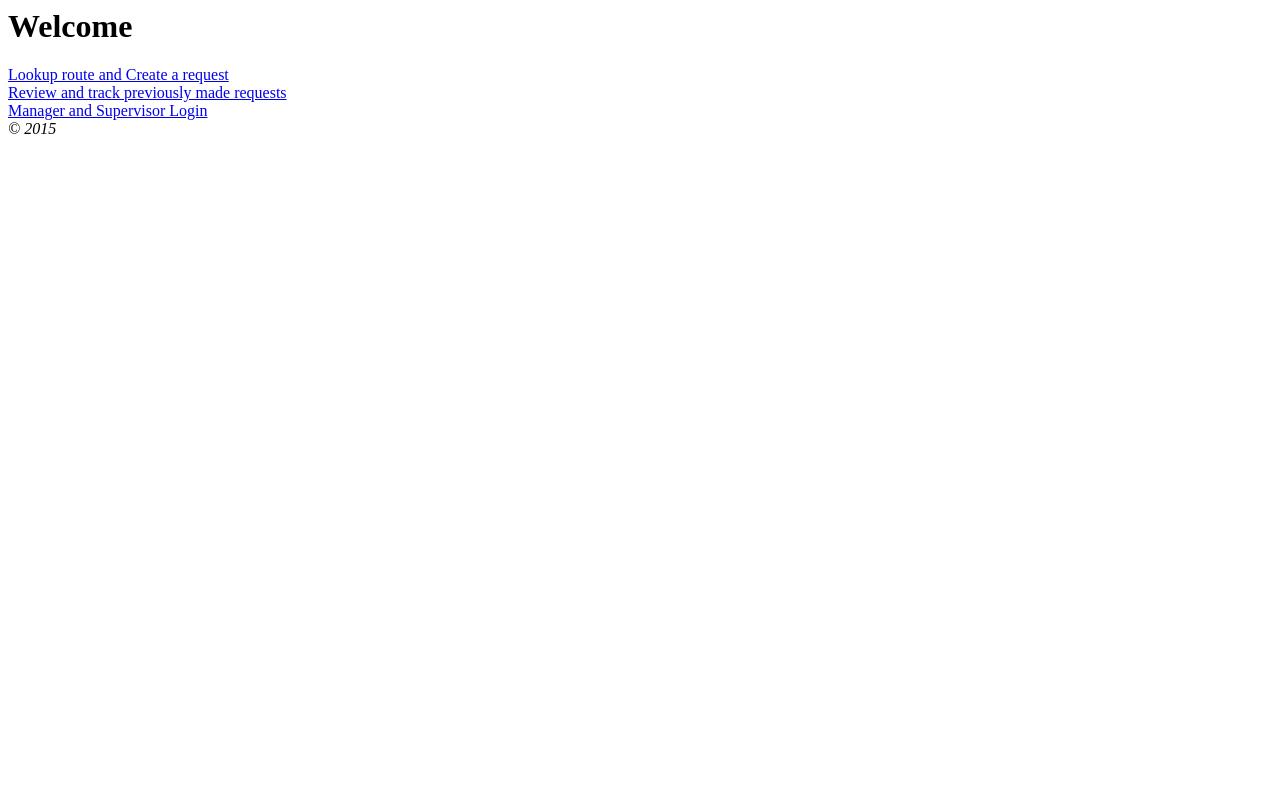
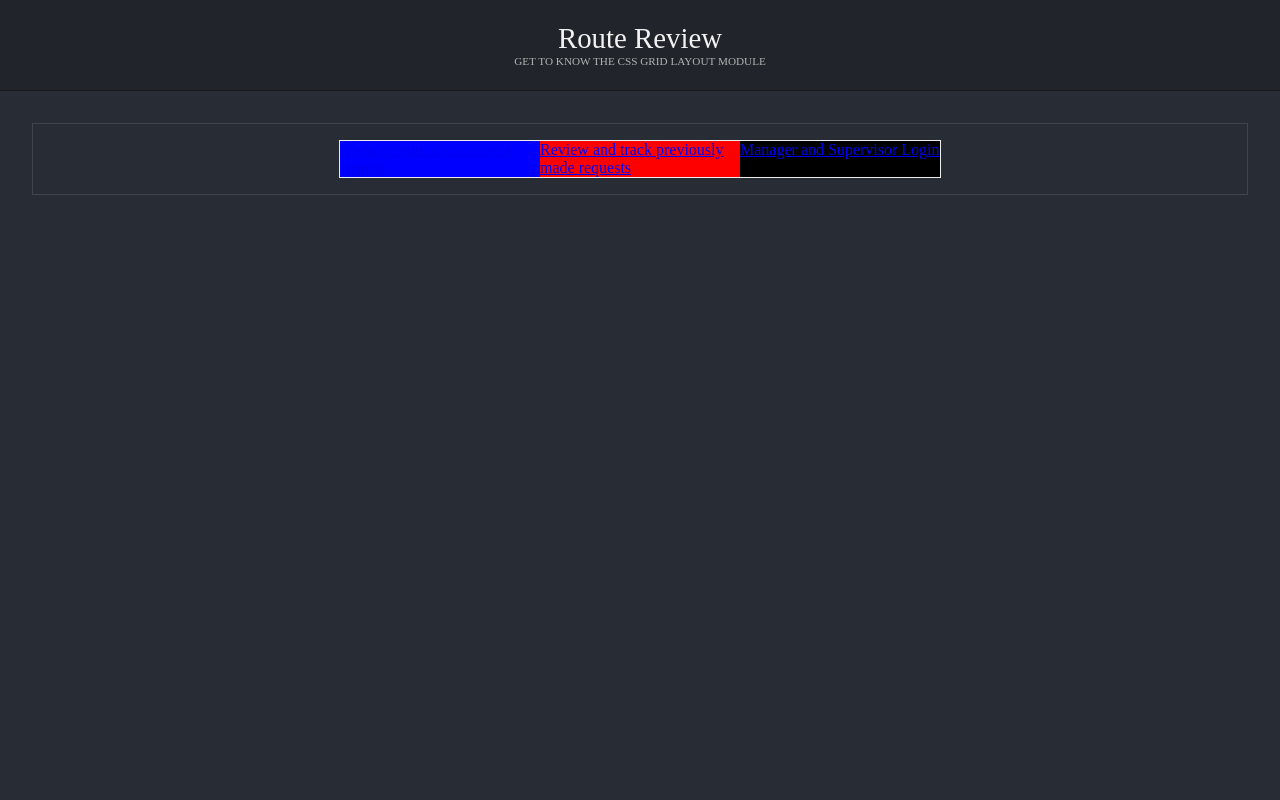
Before and after one commit to a-strauty/SRrequest, a CodeIgniter app: page /database/index.php/welcome/index in a window 1280 px wide. Run offline with CodeIgniter, Linux system fonts and the light colour scheme.

Commit message:
Starting the stylesheet. This required me to modify the views.

```diff
--- a/application/controllers/Welcome.php
+++ b/application/controllers/Welcome.php
@@ -26,7 +26,7 @@ class Welcome extends CI_Controller {
 	 */
 	public function index()
 	{
-		$data['title'] = "Welcome";
+		$data['title'] = "Route Review - Home";
 
 		$this->load->view('templates/header', $data);
 		$this->load->view('home');
--- a/application/views/home.php
+++ b/application/views/home.php
@@ -1,21 +1,11 @@
-<div class="nav_wrapper" id="nav_sr">
+<div class="box nav_button" id="nav_lookup">
+   <?php echo anchor('sr', 'Lookup route and Create a request'); ?>
+</div>
 
-	<div class="nav_button" id="nav_lookup">
-	   <?php echo anchor('sr', 'Lookup route and Create a request'); ?>
-	</div>
+<div class="box nav_button" id="nav_review">
+   <?php echo anchor('review', 'Review and track previously made requests'); ?>
+</div>
 
-	<div class="nav_button" id="nav_review">
-	   <?php echo anchor('review', 'Review and track previously made requests'); ?>
-	</div>
-
-	<div class="nav_button" id="nav_sequence">
-	</div>
-
+<div class="box nav_button" id="nav_login">
+   <?php echo anchor('auth', 'Manager and Supervisor Login'); ?>
 </div>
-<div class="login_wrapper" id="login_asm">
-
-	<div class="nav_button" id="nav_login">
-	   <?php echo anchor('auth', 'Manager and Supervisor Login'); ?>
-	</div>
-
-</div>
--- a/application/views/templates/footer.php
+++ b/application/views/templates/footer.php
@@ -1,3 +1,4 @@
-                <em>&copy; 2015</em>
+              </section>
+            </main>
         </body>
 </html>
--- a/application/views/templates/header.php
+++ b/application/views/templates/header.php
@@ -1,8 +1,16 @@
 <html>
         <head>
                 <title><?php echo $title; ?></title>
+                <link rel="stylesheet" type="text/css" href="<?php echo base_url() ?>assets/css/style-grid.css" />
         </head>
         <body>
 
+          <header class="masthead">
+              <div class="site-branding">
+                  <h1 class="site-title">Route Review</h1>
+                  <p class="site-description">Get to know the CSS Grid Layout Module</p>
+              </div><!-- .site-title -->
+          </header><!-- .masthead -->
 
-                <h1><?php echo $title; ?></h1>
+          <main class="main-area">
+            <section class="the-grid">
--- /dev/null
+++ b/assets/css/style-grid.css
@@ -0,0 +1,54 @@
+.the-grid {
+  display: grid;
+  width: 600px;
+  border: 1px solid #ededed;
+  margin: 0 auto;
+  grid-template-columns: 200px 200px 200px;
+}
+
+#nav_review{
+  background-color: red;
+}
+
+#nav_lookup{
+  background-color: blue;
+}
+
+#nav_login{
+  background-color: black;
+}
+
+body {
+    background: #282C34;
+    margin: 0;
+}
+
+.main-area {
+    margin: 2em;
+    padding: 1em;
+    border: 1px solid #41444B;
+}
+
+
+.masthead {
+    background: #21252B;
+    padding: 1.4em 1em .7em;
+    text-align: center;
+    border-bottom: 1px solid #18191B;
+}
+
+.site-title {
+    margin: 0;
+    padding: 0;
+    font-size: 1.8em;
+    font-weight: 200;
+    color: hsl(0, 0%, 95%);
+}
+
+.site-description {
+    margin-top: 0;
+    font-size: 70%;
+    text-transform: uppercase;
+    font-weight: 100;
+    color: hsl(0, 0%, 70%);
+}
```
